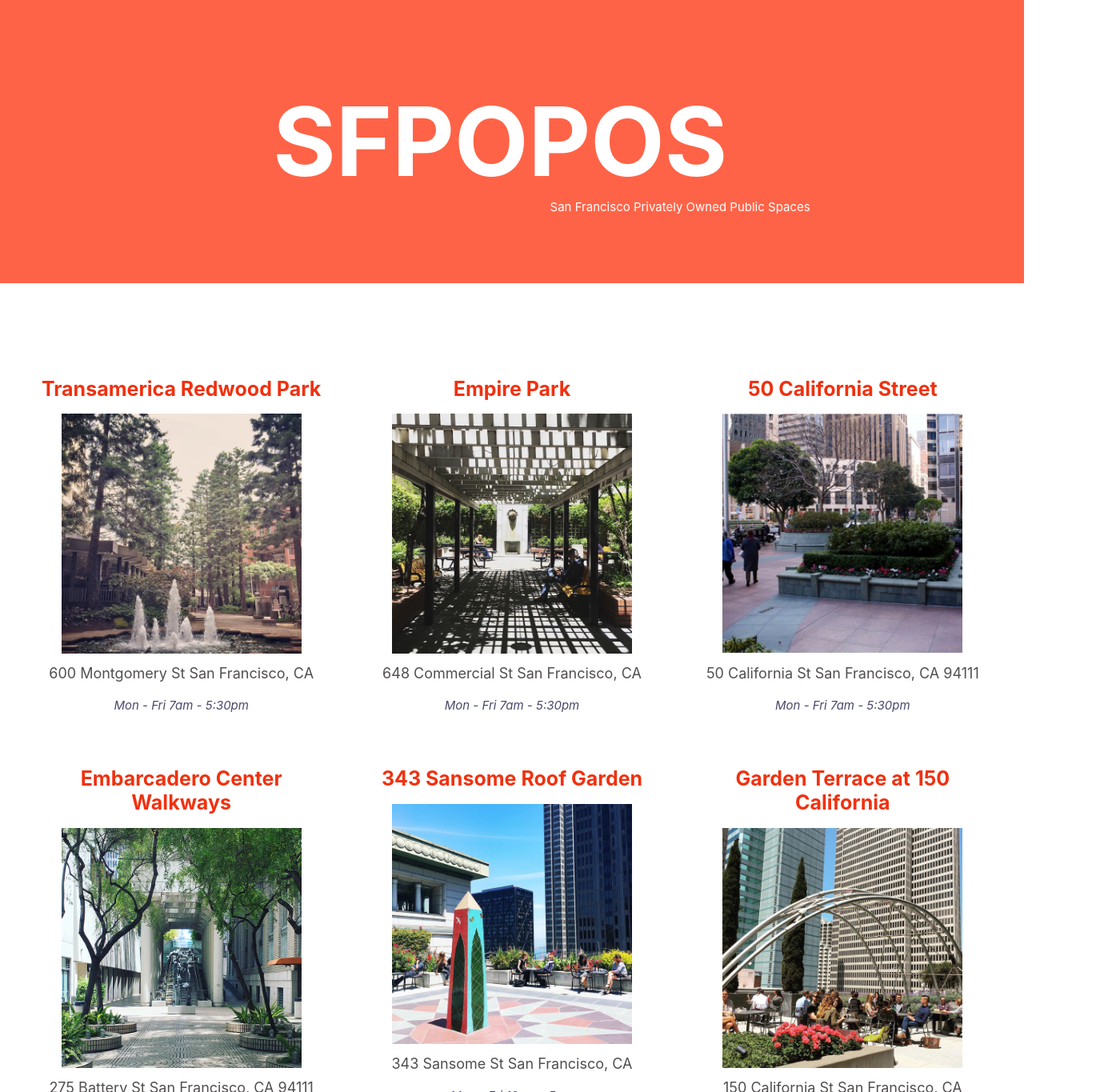
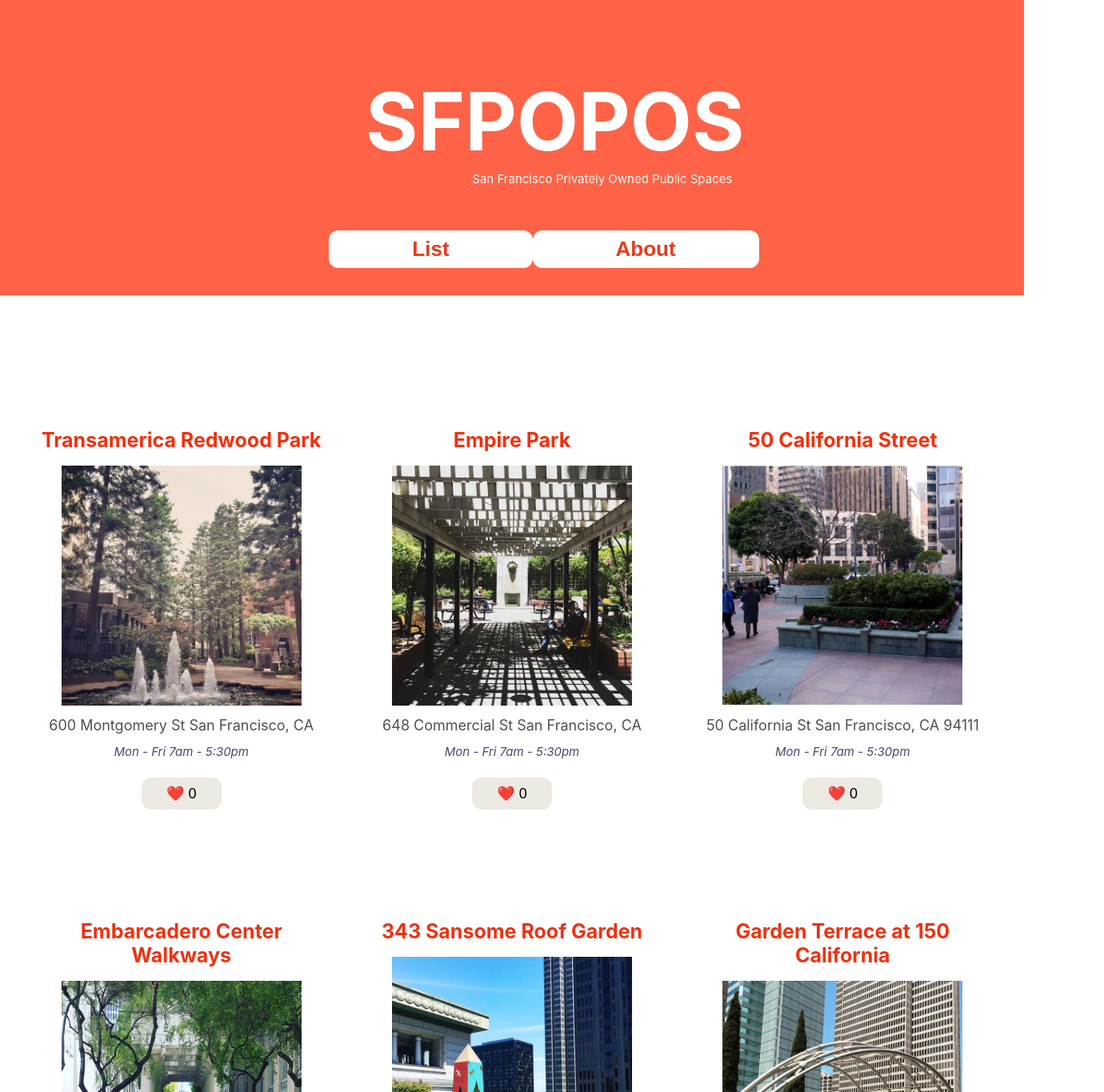
Before and after one commit to sandycamilo/React-App, a React (Create React App) app in the folder sfpopos/: page / in a window 1280 px wide. Shown: the top 1365 px of the page at 80% size, 1380 px wide, since content can reach past the window. Built offline with nearby package versions, Linux system fonts and the light colour scheme.

Commit message:
page padding fixed

```diff
--- a/sfpopos/package.json
+++ b/sfpopos/package.json
@@ -11,6 +11,7 @@
     "react": "^17.0.1",
     "react-dom": "^17.0.1",
     "react-moment": "^1.0.0",
+    "react-router-dom": "^5.2.0",
     "react-scripts": "4.0.0",
     "web-vitals": "^0.2.4"
   },
--- /dev/null
+++ b/sfpopos/src/About.css
@@ -0,0 +1,15 @@
+.aboutSF {
+  font-size: 28px;
+  position: relative;
+  left: 43px;
+}
+
+.pSF {
+  font-size: 22px;
+  width: 500px;
+  height: 400px;
+  position: relative;
+  left: 38%;
+  top: 30px;
+
+}
--- /dev/null
+++ b/sfpopos/src/About.js
@@ -0,0 +1,18 @@
+import React from 'react'
+import './About.css'
+
+function About() {
+  return (
+    <div>
+      <h1 class="aboutSF">About SFPOPOS</h1>
+      <p class="pSF">POPOS are publicly accessible spaces in
+        forms of plazas, terraces, atriums, small
+        parks, and even snippets which are provided
+        and maintained by private developers. In San
+        Francisco, POPOS mostly appear in the Downtown
+        office district area.</p>
+    </div>
+  )
+}
+
+export default About
--- a/sfpopos/src/App.js
+++ b/sfpopos/src/App.js
@@ -10,19 +10,21 @@
 import Title from './Title';
 import POPOList from './POPOList';
 import Footer from './Footer';
+import { HashRouter as Router, Route } from 'react-router-dom';
+import About from './About';
 
 // JSX is an extension of JS language that generates HTML
 // component has no child components so we use the self closing tag '/>'
 function App() {
   return (
-    <div className="App">
-      <Title / >
-      {/* <div class= "subs">
-        <h1>keep your eyes peeled...</h1>
-      </div> */}
-      <POPOList />
-      <Footer />
-    </div>
+    <Router>
+      <div className="App">
+        <Title / >
+        <Route exact path="/" component={POPOList} />
+        <Route path="/about" component={About} />
+        <Footer />
+      </div>
+    </Router>
   );
 }
 
--- a/sfpopos/src/Footer.css
+++ b/sfpopos/src/Footer.css
@@ -1,5 +1,5 @@
 .Footer {
-  width: 100%;
+  width: 100% - 100px;
   text-align: center;
   padding: 50px;
   font-size: 9px;
--- /dev/null
+++ b/sfpopos/src/LikeCount.css
@@ -0,0 +1,11 @@
+.like {
+  width: 100px;
+  height: 40px;
+  font-size: 18px;
+  background-color: rgb(237, 234, 227);
+  border: none;
+  border-radius: 12px;
+  position: relative;
+  top: 20px;
+  margin-bottom: 100px;
+}
--- a/sfpopos/src/LikeCount.js
+++ b/sfpopos/src/LikeCount.js
@@ -1,18 +1,28 @@
-// import React from 'react';
-// // import './LikeCount.css';
-// import POPOSSpace from './POPOSSpace.css';
+import React, {Component} from 'react';
+import './LikeCount.css';
 
-// class LikeCount extends Component {
-//       state = {
-//         count: 0
-//       };
-//       handleClick = () => {
-//         this.setState(({ count }) => ({
-//           count: count + 1
-//         }));
-//       };
-//       render() {
-//         return <button onClick={this.handleClick}>{this.state.count}</button>;
-//       }
-//     }
-// export default LikeCount
+class LikeCount extends Component {
+  constructor(props) {
+    super(props)
+    this.state= { likes: 0 }
+  }
+
+  increment() {
+    this.setState({ likes: this.state.likes + 1 })
+  }
+
+  render() {
+    return (
+      <div>
+        {/* <h1>{this.state.likes}</h1> */}
+        <button class= "like" onClick={ (e) => {
+        this.increment()
+        }}> ❤️ {this.state.likes}
+        </button>
+      </div>
+      )
+    }
+  }
+
+
+export default LikeCount
--- a/sfpopos/src/POPOSSpace.css
+++ b/sfpopos/src/POPOSSpace.css
@@ -11,7 +11,7 @@
 
 .hours {
   font-size: 15px;
-  padding: 10px;
+  padding: 3px;
   color: rgb(73, 73, 108);
   font-style: italic;
 }
--- a/sfpopos/src/POPOSSpace.js
+++ b/sfpopos/src/POPOSSpace.js
@@ -1,8 +1,9 @@
 import React from 'react';
 import './POPOSSpace.css';
+import LikeCount from './LikeCount';
 
 function POPOSSpace(props) { // components take a paramenter called, props. props is always an object (has properties - props.name, props.image, etc...) ~ it allows you to configure components
-  const { name, image, address, likes, hours} = props
+  const { name, image, address, hours} = props
   return (
     <div>
       <h1 class="title">{name}</h1>
@@ -13,9 +14,10 @@
         alt="50 California St."
       />
       <div class="address">{address}</div>
-      <div>{likes}</div>
       <div class= "hours">{hours}</div>
+      <LikeCount />
     </div>
+
   )
 }
 
--- a/sfpopos/src/Title.css
+++ b/sfpopos/src/Title.css
@@ -8,18 +8,33 @@
   margin-bottom: 2em;
   background-color: tomato;
   color: white;
-  margin-bottom: 100px;
+  margin-bottom: 150px;
 }
 
-.Title > h1 {
-  font-size: 120px;
+.sftitle {
+  font-size: 100px;
   position: relative;
-  left: 12%;
+  left: 10%;
 }
 
 .Title-Subtitle {
   position: relative;
-  top: 44px;
-  left: -6%;
+  top: -65px;
+  left: 21%;
   font-size: 15px;
 }
+
+.home, .about {
+  background-color: rgb(255, 255, 255);
+  display: inline-block;
+  padding: 0.3em 4em;
+  color: rgb(228, 60, 30);
+  font-weight: bold;
+  text-decoration: none;
+  font-size: 26px;
+  position: relative;
+  top: -10px;
+  left: 40px;
+  border-radius: 12px;
+  border: none;
+}
--- a/sfpopos/src/Title.js
+++ b/sfpopos/src/Title.js
@@ -1,12 +1,27 @@
 import React from 'react'; // react must be in scope when using JSX - always import in every component you create
 import './Title.css'; // import css file
+import { NavLink } from 'react-router-dom' //component that sets the address to navigate to in our browser's URL bar
 
 function Title() {
   return (
     // JSX - Extension of HTML - uses XML languange syntax ~~ converts to vanilla JS by the build system each time you save files
     <div className="Title">
-      <h1>SFPOPOS</h1>
+      <header>
+      <h1 class="sftitle">SFPOPOS</h1>
       <div className="Title-Subtitle">San Francisco Privately Owned Public Spaces</div>
+      <div>
+        <NavLink to="/">
+        <button class="home">
+        List
+        </button>
+        </NavLink>
+        <NavLink to="/about">
+        <button class="about">
+        About
+        </button>
+        </NavLink>
+      </div>
+      </header>
     </div>
   )
 }
--- a/sfpopos/src/index.css
+++ b/sfpopos/src/index.css
@@ -5,6 +5,7 @@
     sans-serif;
   -webkit-font-smoothing: antialiased;
   -moz-osx-font-smoothing: grayscale;
+  overflow-x: hidden;
 }
 
 code {
```
Also changed, not shown: 1 other file (tests, documents, lock files or other folders).
